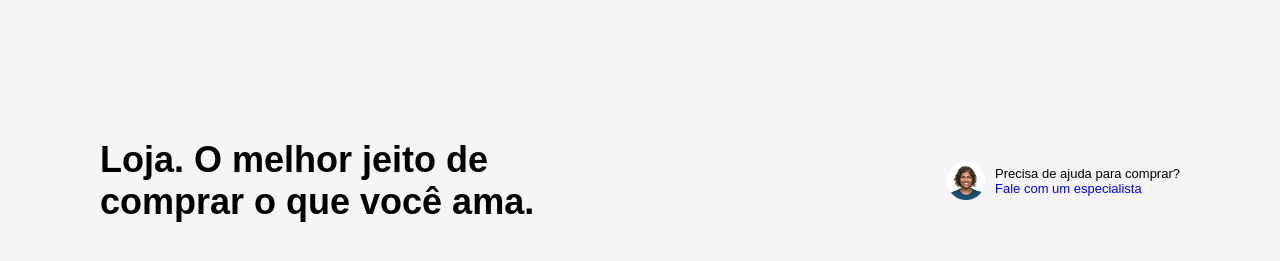
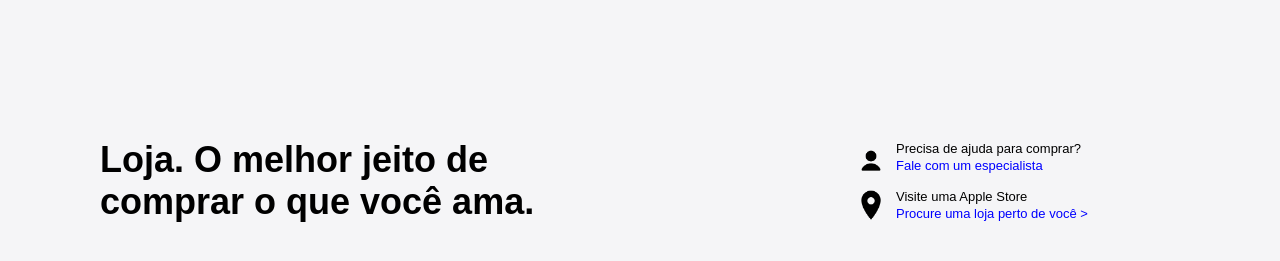
Before and after one commit to Tiaguh/Cloning-Websites, a plain HTML site: page Apple/index.html in a window 1280 px wide. Shown: the part 43-304 px from the top of the page. Drawn offline with Linux system fonts and the light colour scheme.

Commit message:
creating more content and fiing bugs

```diff
--- a/Apple/index.html
+++ b/Apple/index.html
@@ -37,11 +37,22 @@
 
             <div class="suporte-container-info">
 
-                <img src="/img/atendente-icon.jpeg" alt="" srcset="">
+                <img src="/img/atendente-icon.png" alt="" srcset="">
 
-                <div class="suporte-container-text">
+                <div>
                     <p>Precisa de ajuda para comprar?</p>
                     <a href="#">Fale com um especialista</a>
+                </div>
+
+            </div>
+
+            <div class="location-container-info">
+
+                <img src="/img/location-icon.PNG" alt="" srcset="">
+
+                <div>
+                    <p>Visite uma Apple Store</p>
+                    <a href="#">Procure uma loja perto de você ></a>
                 </div>
 
             </div>
@@ -49,6 +60,10 @@
         </div>
     </main>
 
+    <section>
+        <div class="carrousel"></div>
+    </section>
+
 </body>
 
 </html>
--- a/Apple/style.css
+++ b/Apple/style.css
@@ -43,7 +43,7 @@ main {
 }
 
 .slogan {
-    width: 50%;
+    width: 70vw;
     height: 40vh;
 
     display: flex;
@@ -65,17 +65,29 @@ main {
 } */
 
 .suporte-container {
-    width: 50vw;
+    width: 30vw;
     height: 40vh;
 
     display: flex;
-    align-items: center;
-    justify-content: flex-end;
+    flex-direction: column;
+    align-items: flex-start;
+    justify-content: center;
+
+    gap: 15px;
 }
 
-.suporte-container-info img {
-    width: 38px;
-    margin-right: 10px;
+.suporte-container img {
+    width: 30px;
+}
+
+.suporte-container p, a {
+    font-family: Arial, Helvetica, sans-serif;
+    font-size: 13px;
+}
+
+.suporte-container a {
+    text-decoration: none;
+    color: #0000ff;
 }
 
 .suporte-container .suporte-container-info {
@@ -83,19 +95,15 @@ main {
     flex-direction: row;
 
     align-items: center;
+
+    gap: 10px;
 }
 
-.suporte-container-text {
+.location-container-info {
     display: flex;
-    flex-direction: column;
+    flex-direction: row;
+
+    align-items: center;
+
+    gap: 10px;
 }
-
-.suporte-container-text p, a {
-    font-family: Arial, Helvetica, sans-serif;
-    font-size: 13px;
-}
-
-.suporte-container-text a {
-    text-decoration: none;
-    color: #0000ff;
-}
```
Also changed, not shown: Apple/img/atendente-icon.jpeg (deleted), Apple/img/atendente-icon.png (added), Apple/img/location-icon.png (added).
